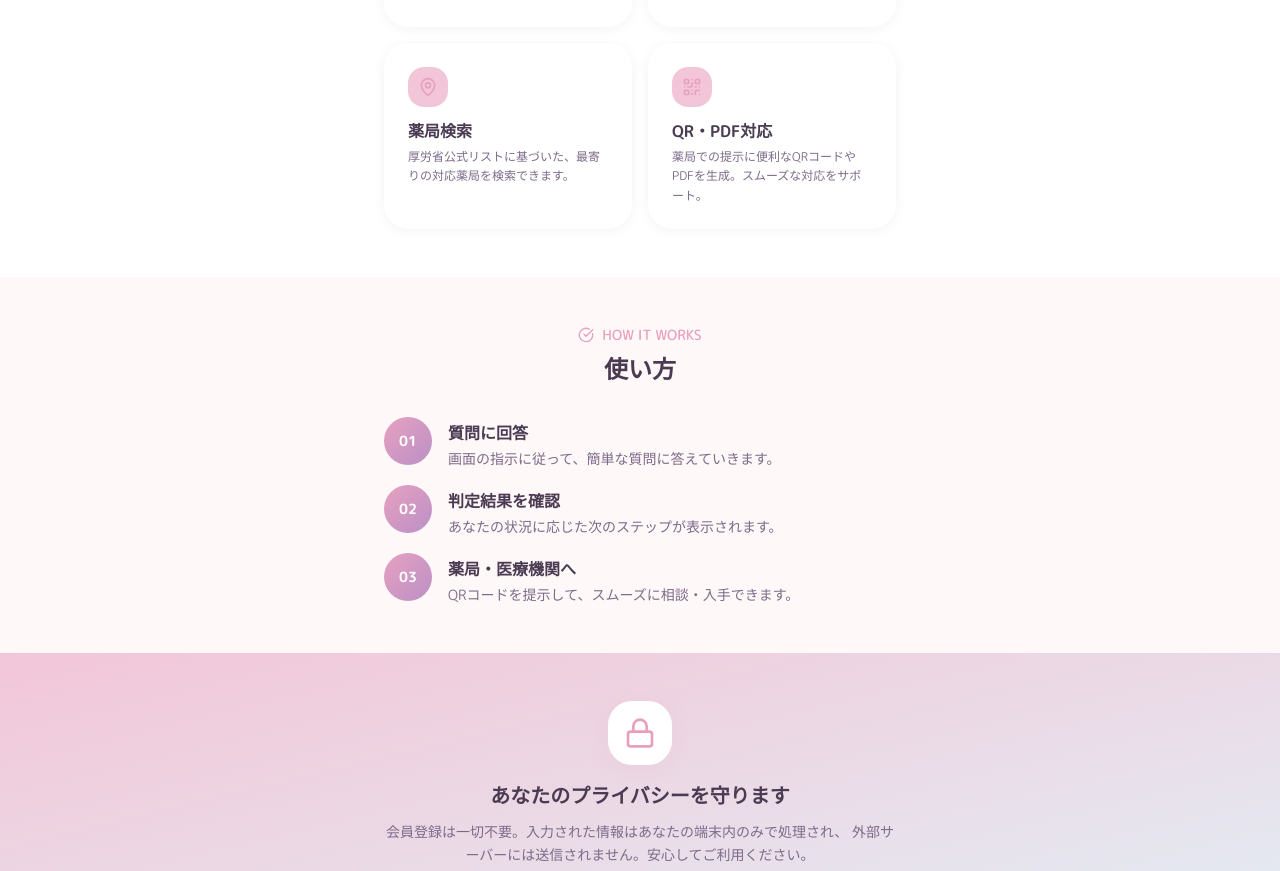
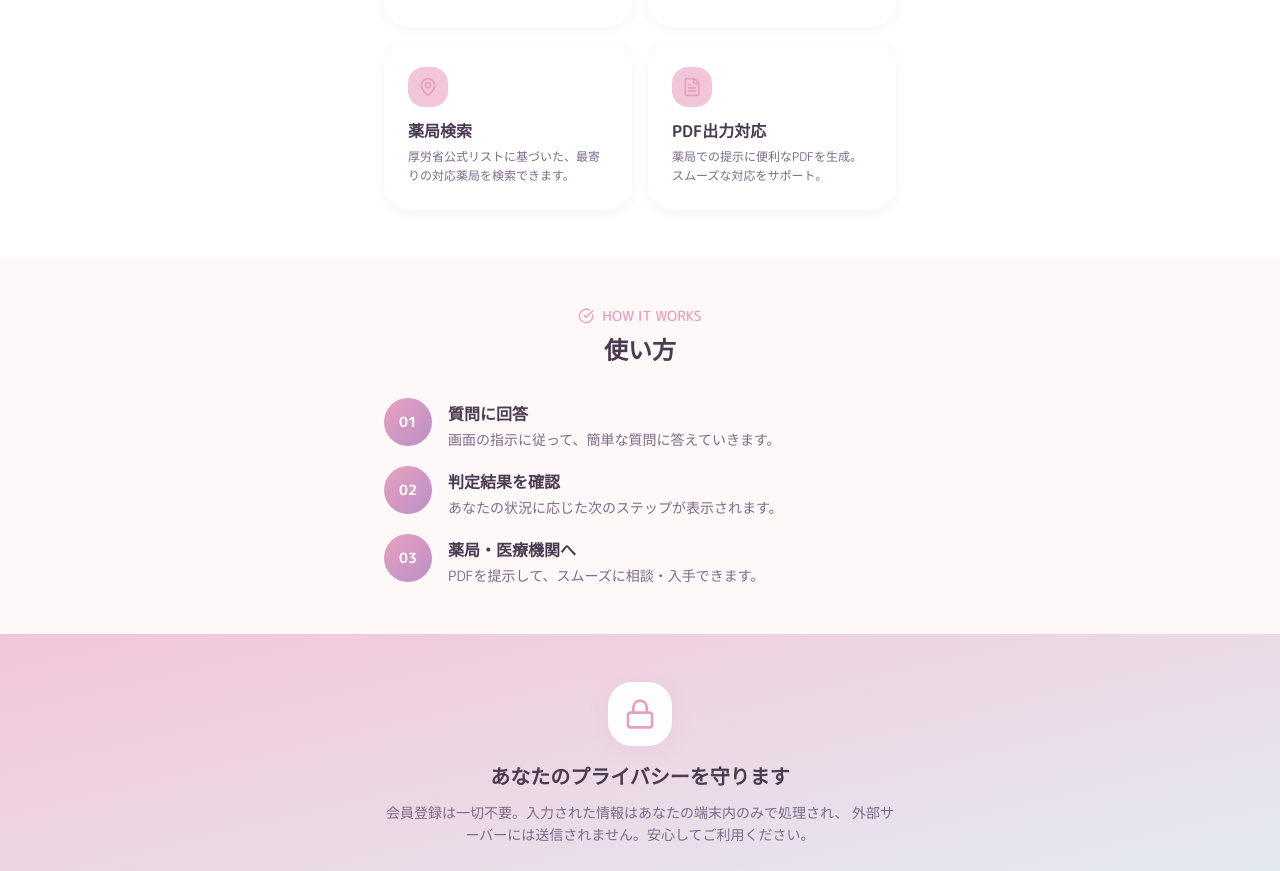
Before and after one commit to cyakkunnlove/rescue-pill-web, a Next.js app: page / in a window 1280 px wide. Shown: the part 982-1853 px from the top of the page. Built offline with nearby package versions, Linux system fonts and the light colour scheme; no server answers; a web font is replaced by a local one.

Commit message:
fix: AdSenseコード直接埋め込み & QRコード文言をiOS限定に修正

```diff
--- a/src/app/layout.tsx
+++ b/src/app/layout.tsx
@@ -3,7 +3,7 @@ import Script from "next/script";
 import "./globals.css";
 
 // AdSense Publisher ID
-const ADSENSE_PUBLISHER_ID = process.env.NEXT_PUBLIC_ADSENSE_PUBLISHER_ID || "";
+const ADSENSE_PUBLISHER_ID = "ca-pub-6450475655166600";
 
 export const metadata: Metadata = {
   title: "Rescue Pill - 緊急避妊支援アプリ",
@@ -50,14 +50,12 @@ export default function RootLayout({
     <html lang="ja">
       <head>
         {/* Google AdSense */}
-        {ADSENSE_PUBLISHER_ID && (
         <Script
           async
           src={`https://pagead2.googlesyndication.com/pagead/js/adsbygoogle.js?client=${ADSENSE_PUBLISHER_ID}`}
           crossOrigin="anonymous"
           strategy="afterInteractive"
         />
-        )}
 
         {/* Google Analytics (optional) */}
         {process.env.NEXT_PUBLIC_GA_ID && (
--- a/src/components/screens/ChecklistScreen.tsx
+++ b/src/components/screens/ChecklistScreen.tsx
@@ -16,7 +16,7 @@ const pharmacyItems = [
   "保険証（あれば）",
   "現金またはカード（約8,000〜15,000円）",
   "メモや質問リスト（任意）",
-  "このアプリの結果画面/QR/PDF",
+  "このアプリの結果画面/PDF",
 ];
 
 const medicalItems = [
@@ -25,7 +25,7 @@ const medicalItems = [
   "紹介状（あれば）",
   "お薬手帳（あれば）",
   "メモや質問リスト（任意）",
-  "このアプリの結果画面/QR/PDF",
+  "このアプリの結果画面/PDF",
 ];
 
 export function ChecklistScreen({ result, onBack }: ChecklistScreenProps) {
--- a/src/components/screens/EntryScreen.tsx
+++ b/src/components/screens/EntryScreen.tsx
@@ -14,7 +14,7 @@ interface EntryScreenProps {
 const benefits = [
   { icon: Shield, text: "匿名で安心してご利用いただけます" },
   { icon: Clock, text: "数分で次の行動がわかります" },
-  { icon: FileText, text: "QRコード・PDF出力に対応" },
+  { icon: FileText, text: "PDF出力に対応" },
   { icon: Star, text: "薬局・医療機関検索機能付き" },
 ];
 
--- a/src/components/screens/LandingPage.tsx
+++ b/src/components/screens/LandingPage.tsx
@@ -44,9 +44,9 @@ const features = [
     description: "厚労省公式リストに基づいた、最寄りの対応薬局を検索できます。",
   },
   {
-    icon: QrCode,
-    title: "QR・PDF対応",
-    description: "薬局での提示に便利なQRコードやPDFを生成。スムーズな対応をサポート。",
+    icon: FileText,
+    title: "PDF出力対応",
+    description: "薬局での提示に便利なPDFを生成。スムーズな対応をサポート。",
   },
 ];
 
@@ -64,7 +64,7 @@ const steps = [
   {
     number: "03",
     title: "薬局・医療機関へ",
-    description: "QRコードを提示して、スムーズに相談・入手できます。",
+    description: "PDFを提示して、スムーズに相談・入手できます。",
   },
 ];
 
```
Lines whose indentation alone changed are shown as unchanged.
